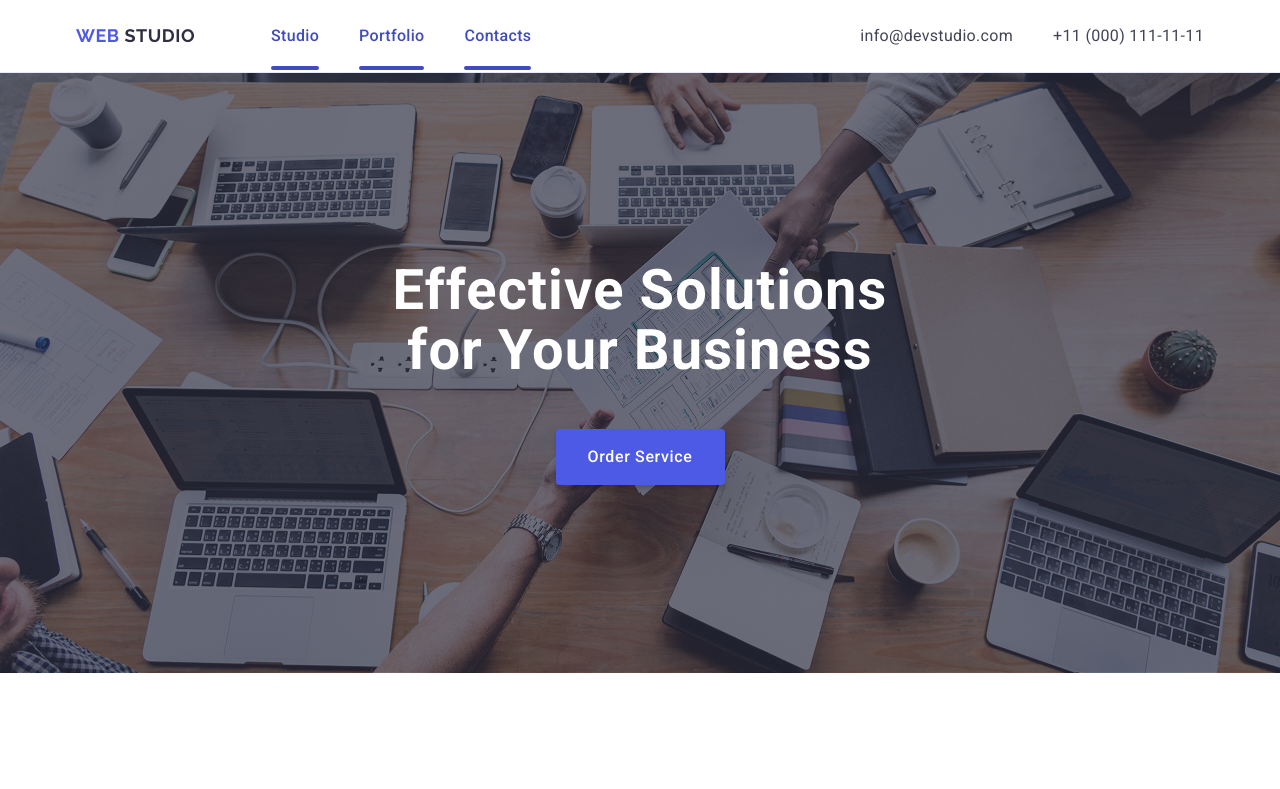
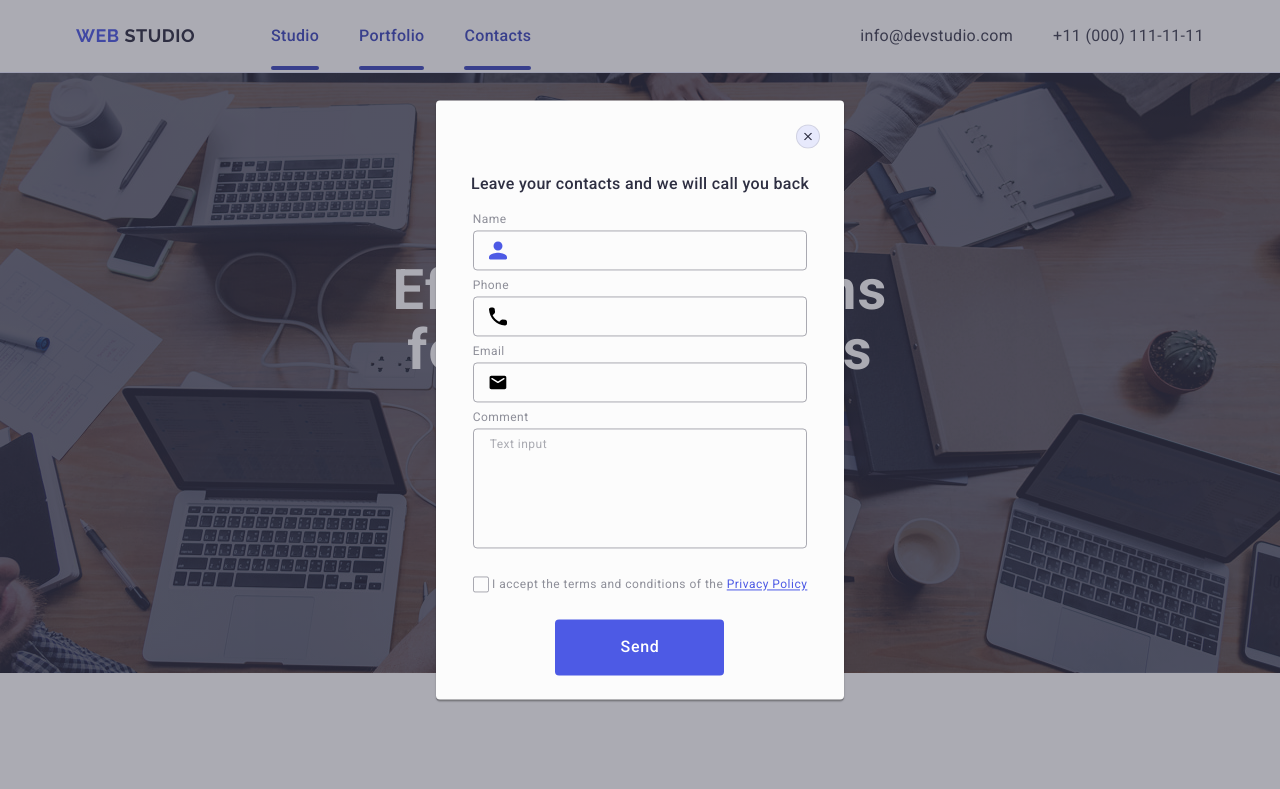
Before and after one commit to RocketReact/goit-markup-hw-05, a website built with Vite: page index.html in a window 1280 px wide. Shown: the top 789 px of the page. Built offline with nearby package versions, Linux system fonts and the light colour scheme.

Commit message:
svg checkbox - fill:transparent

```diff
--- a/css/style.css
+++ b/css/style.css
@@ -481,8 +481,8 @@ img {
   height: 100%;
   z-index: 999;
   background-color: var(--grey-opacity-40);
-  opacity: 0;
-    visibility: hidden;
+  /*opacity: 0;
+    visibility: hidden;*/
   display: flex;
   justify-content: center;
   align-items: center;
@@ -495,8 +495,8 @@ img {
   visibility: visible;
 }
 .modal {
-  visibility: hidden;
-    opacity: 0;
+  /*visibility: hidden;
+    opacity: 0;*/
   position: absolute;
   display: flex;
   flex-direction: column;
@@ -679,7 +679,7 @@ img {
 }
 
 .checkbox-svg {
-
+fill: transparent;
 }
 
 .privacy-policy-link {
--- a/index.html
+++ b/index.html
@@ -591,7 +591,10 @@
             </label>
           </div>
 
-          <button class="btn-form">Send</button>
+          <button
+                  class="btn-form"
+                  type="submit"
+          >Send</button>
         </form>
       </div>
     </div>
```
